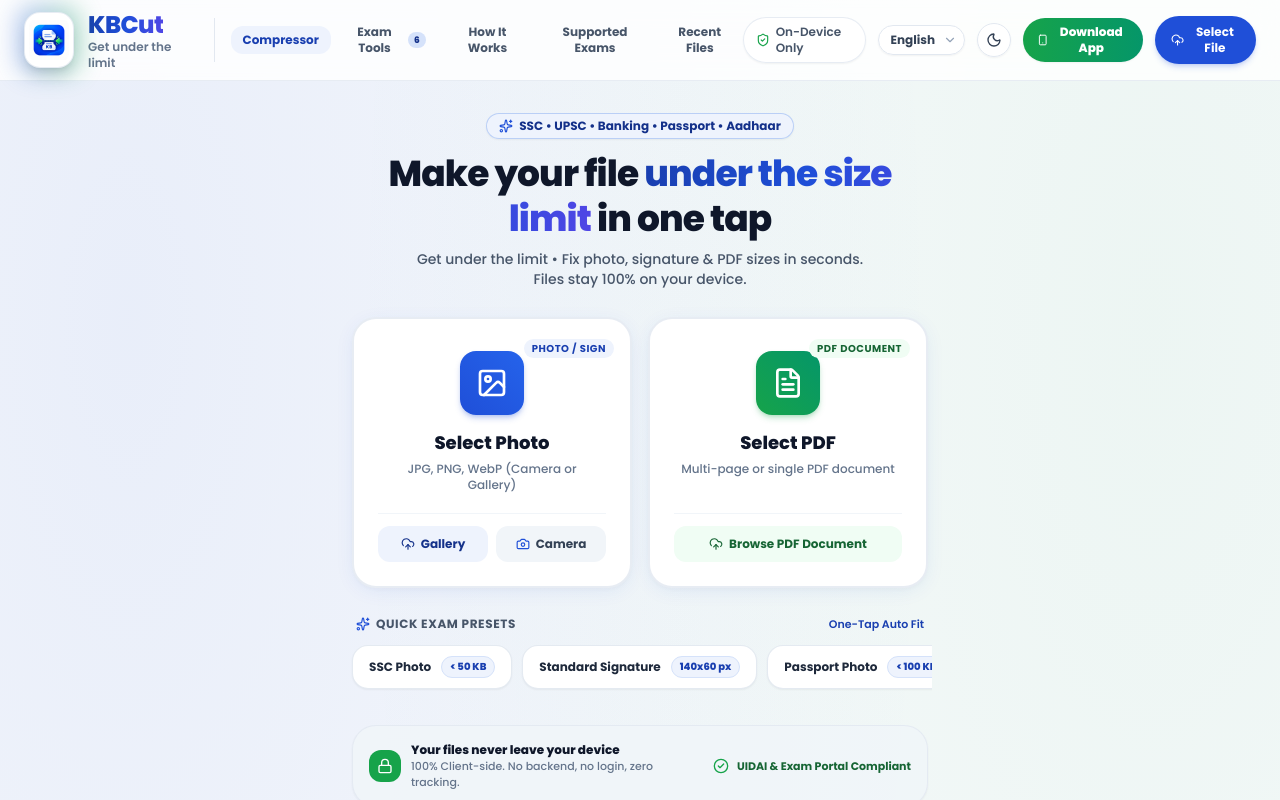
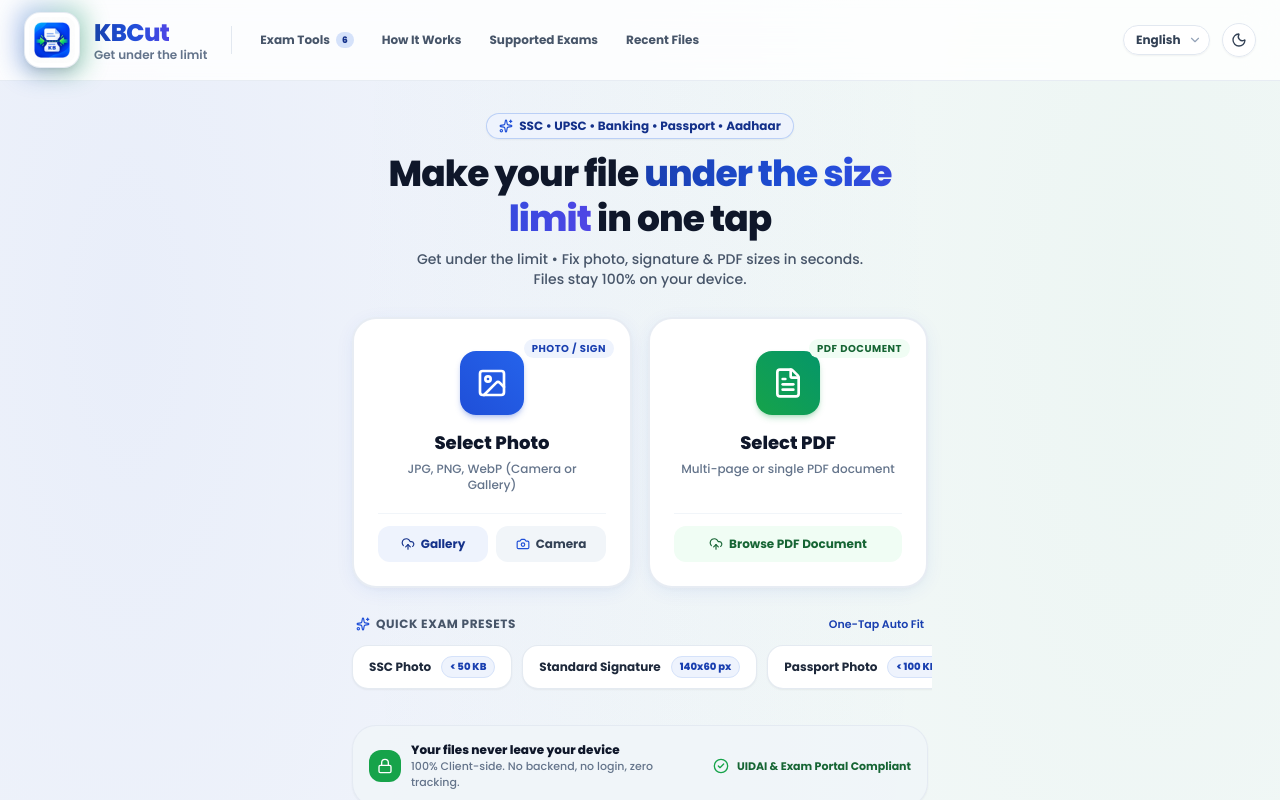
Before and after one commit to kunalpawar9403/KBCut, a React (Vite) app: page / in a window 1280 px wide. Shown: the top 800 px of the page. Built offline with nearby package versions, Linux system fonts and the light colour scheme.

Commit message:
refactor(ui): remove Compressor, On-Device Only, Select File, and make Download App mobile-only

```diff
--- a/src/components/common/Footer.tsx
+++ b/src/components/common/Footer.tsx
@@ -1,7 +1,6 @@
 import React from 'react';
 import { useI18n } from '../../i18n';
-import { ShieldCheck, Heart, Sparkles, FileText, ArrowRight, Lock, Download } from 'lucide-react';
-import { getApkDownloadUrl } from '../../utils/formatters';
+import { ShieldCheck, Heart, Sparkles, FileText, ArrowRight, Lock } from 'lucide-react';
 
 interface FooterProps {
   onNavigateTab?: (tab: 'home' | 'tools' | 'history' | 'settings') => void;
@@ -153,18 +152,6 @@
               <li>No Third-Party Analytics</li>
               <li>Offline Ready (PWA Support)</li>
               <li>WebAssembly & Web Workers</li>
-              <li className="pt-2">
-                <a
-                  href={getApkDownloadUrl()}
-                  download="kbcut-app.apk"
-                  target="_blank"
-                  rel="noopener noreferrer"
-                  className="inline-flex items-center space-x-2 px-3.5 py-2 rounded-xl bg-brand-500 hover:bg-brand-600 text-white font-extrabold text-xs shadow-md shadow-brand-500/20 transition-all touch-press"
-                >
-                  <Download className="w-3.5 h-3.5" />
-                  <span>Download Android APK (7.2 MB)</span>
-                </a>
-              </li>
             </ul>
           </div>
         </div>
--- a/src/components/common/Header.tsx
+++ b/src/components/common/Header.tsx
@@ -4,13 +4,11 @@
 import {
   Sun,
   Moon,
-  ShieldCheck,
   Sparkles,
   Wrench,
   Clock,
   FileText,
   ChevronDown,
-  UploadCloud,
   Smartphone,
 } from 'lucide-react';
 
@@ -85,16 +83,6 @@
           {/* Desktop Navigation Links (Integrated directly in navbar) */}
           <nav className="hidden lg:flex items-center space-x-1 pl-4 border-l border-slate-200 dark:border-slate-800">
             <button
-              onClick={() => onNavigateTab('home')}
-              className={`px-3 py-1.5 rounded-xl text-xs font-bold transition-colors ${
-                activeTab === 'home'
-                  ? 'bg-brand-50 text-brand-600 dark:bg-brand-950/80 dark:text-brand-400'
-                  : 'text-slate-600 dark:text-slate-300 hover:text-brand-500 hover:bg-slate-100 dark:hover:bg-slate-800/60'
-              }`}
-            >
-              Compressor
-            </button>
-            <button
               onClick={() => onNavigateTab('tools')}
               className={`px-3 py-1.5 rounded-xl text-xs font-bold transition-colors flex items-center space-x-1.5 ${
                 activeTab === 'tools'
@@ -134,15 +122,6 @@
 
         {/* Right Controls */}
         <div className="flex items-center space-x-2.5 sm:space-x-3">
-          {/* Privacy badge */}
-          <div
-            title={t('app.privacyBadge')}
-            className="hidden xl:flex items-center space-x-1.5 text-xs font-semibold text-slate-600 dark:text-slate-300 bg-white/80 dark:bg-slate-900/80 border border-slate-200/80 dark:border-slate-700/80 px-3 py-1.5 rounded-full shadow-sm"
-          >
-            <ShieldCheck className="w-3.5 h-3.5 text-accent-500 shrink-0" />
-            <span>On-Device Only</span>
-          </div>
-
           {/* Language Switcher */}
           <div className="relative">
             <select
@@ -173,26 +152,14 @@
             )}
           </button>
 
-          {/* Download App / APK Button */}
+          {/* Download App / APK Button (Mobile only) */}
           <button
             onClick={() => setShowDownloadModal(true)}
             aria-label="Download KBCut Android App APK"
-            className="inline-flex items-center space-x-1.5 px-2.5 sm:px-3.5 py-1.5 rounded-full bg-gradient-to-r from-accent-500 to-emerald-600 hover:from-accent-600 hover:to-emerald-700 text-white font-extrabold text-xs shadow-sm hover:shadow-md transition-all touch-press"
+            className="inline-flex md:hidden items-center space-x-1.5 px-2.5 sm:px-3.5 py-1.5 rounded-full bg-gradient-to-r from-accent-500 to-emerald-600 hover:from-accent-600 hover:to-emerald-700 text-white font-extrabold text-xs shadow-sm hover:shadow-md transition-all touch-press"
           >
             <Smartphone className="w-3.5 h-3.5" />
             <span>Download App</span>
-          </button>
-
-          {/* Quick CTA Button on Desktop */}
-          <button
-            onClick={() => {
-              onNavigateTab('home');
-              window.scrollTo({ top: 0, behavior: 'smooth' });
-            }}
-            className="hidden sm:inline-flex items-center space-x-1.5 px-4 py-2 rounded-full bg-brand-500 hover:bg-brand-600 text-white font-bold text-xs shadow-md shadow-brand-500/20 touch-press transition-all"
-          >
-            <UploadCloud className="w-4 h-4" />
-            <span>Select File</span>
           </button>
         </div>
       </div>
```
